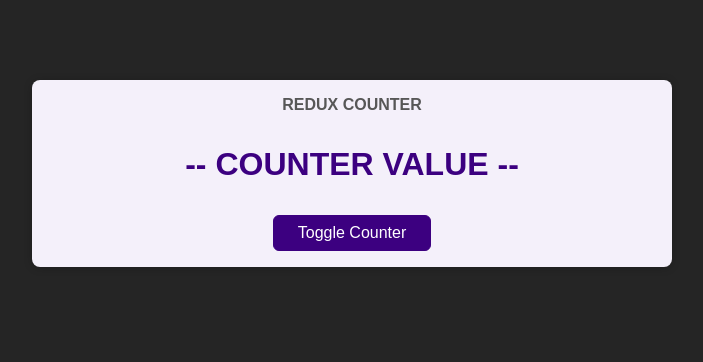
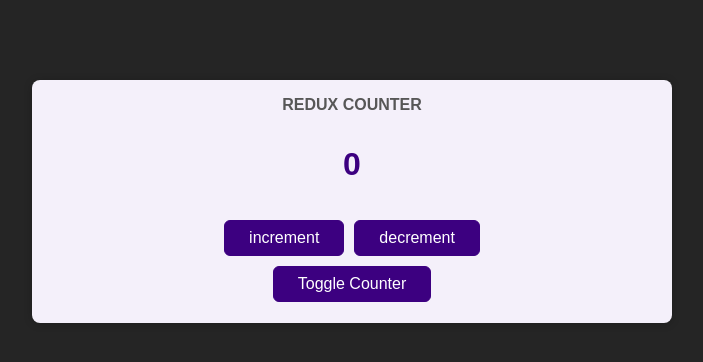
Before and after one commit to aakkss37/Redux_-diving-into-redux-, a React (Create React App) app: page / in a window 1280 px wide. Shown: the top 362 px of the page, without its empty margins (288-991 px from the left). Built offline with nearby package versions, Linux system fonts and the light colour scheme.

Commit message:
updateing state from other component usind redux dispatch function

```diff
--- a/src/components/Counter.js
+++ b/src/components/Counter.js
@@ -1,12 +1,27 @@
 import classes from './Counter.module.css';
+import { useSelector, useDispatch } from 'react-redux';
 
 const Counter = () => {
-  const toggleCounterHandler = () => {};
+	const dispatch = useDispatch();
+	const counter = useSelector(state => state.counter)
+
+	const incrementHandler = ()=>{
+		dispatch({type: "increment"})
+	}
+	const decrementHandler = ()=>{
+		dispatch({type: "decrement"})
+	}
+	const toggleCounterHandler = () => { };
+
 
 	return (
 		<main className={classes.counter}>
 			<h1>Redux Counter</h1>
-      <div className={classes.value}>-- COUNTER VALUE --</div>
+			<div className={classes.value}>{counter}</div>
+			<div>
+				<button onClick={incrementHandler}>increment</button>
+				<button onClick={decrementHandler}>decrement</button>
+			</div>
 			<button onClick={toggleCounterHandler}>Toggle Counter</button>
 		</main>
 	);
--- a/src/components/Counter.module.css
+++ b/src/components/Counter.module.css
@@ -21,3 +21,6 @@
   margin: 2rem 0;
   font-weight: bold;
 }
+button{
+	margin: 5px;
+}
--- a/src/index.js
+++ b/src/index.js
@@ -7,4 +7,8 @@
 import App from './App';
 
 ReactDOM.render(
-	<Provider store={store}><App /></Provider>, document.getElementById('root'));
+	<Provider store={store}>
+		<App />
+	</Provider>,
+	document.getElementById('root')
+);
--- a/src/store/index.js
+++ b/src/store/index.js
@@ -1,22 +1,22 @@
-import redux from "redux";
+import { legacy_createStore as createStore } from 'redux';
 
 
-const counterReducer = (state = {count: 3}, action)=>{
+const counterReducer = (state = {counter: 0}, action)=>{
 	if (action.type === "increment") {
 		return{
-			count: state.count + 1
+			counter: state.counter + 1
 		}
 	}
 
 	if (action.type === "decrement") {
 		return{
-			count: state.count - 1
+			counter: state.counter - 1
 		}
 	}
 	return state
 }
 
-const store = redux.createStore(counterReducer);
+const store = createStore(counterReducer);
 
 
 console.log(store.getState());
```
Lines whose indentation alone changed are shown as unchanged.
